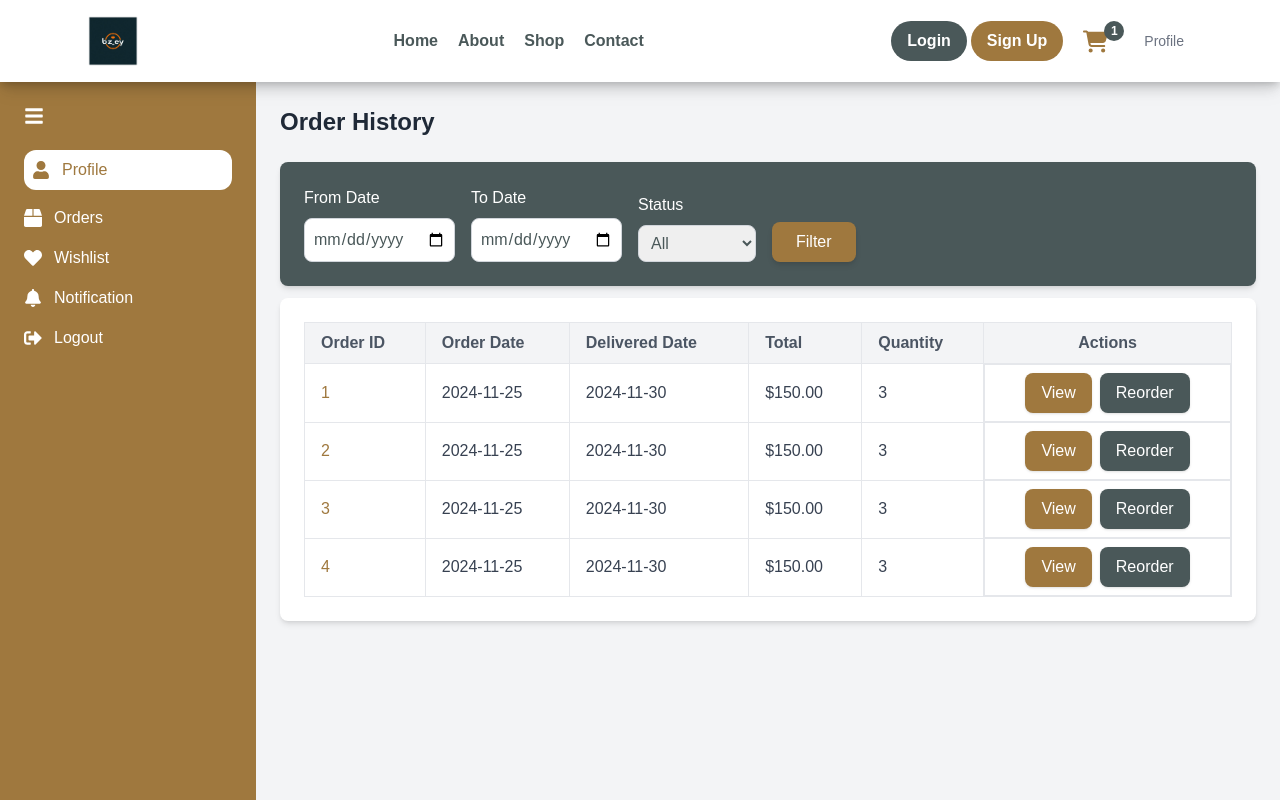
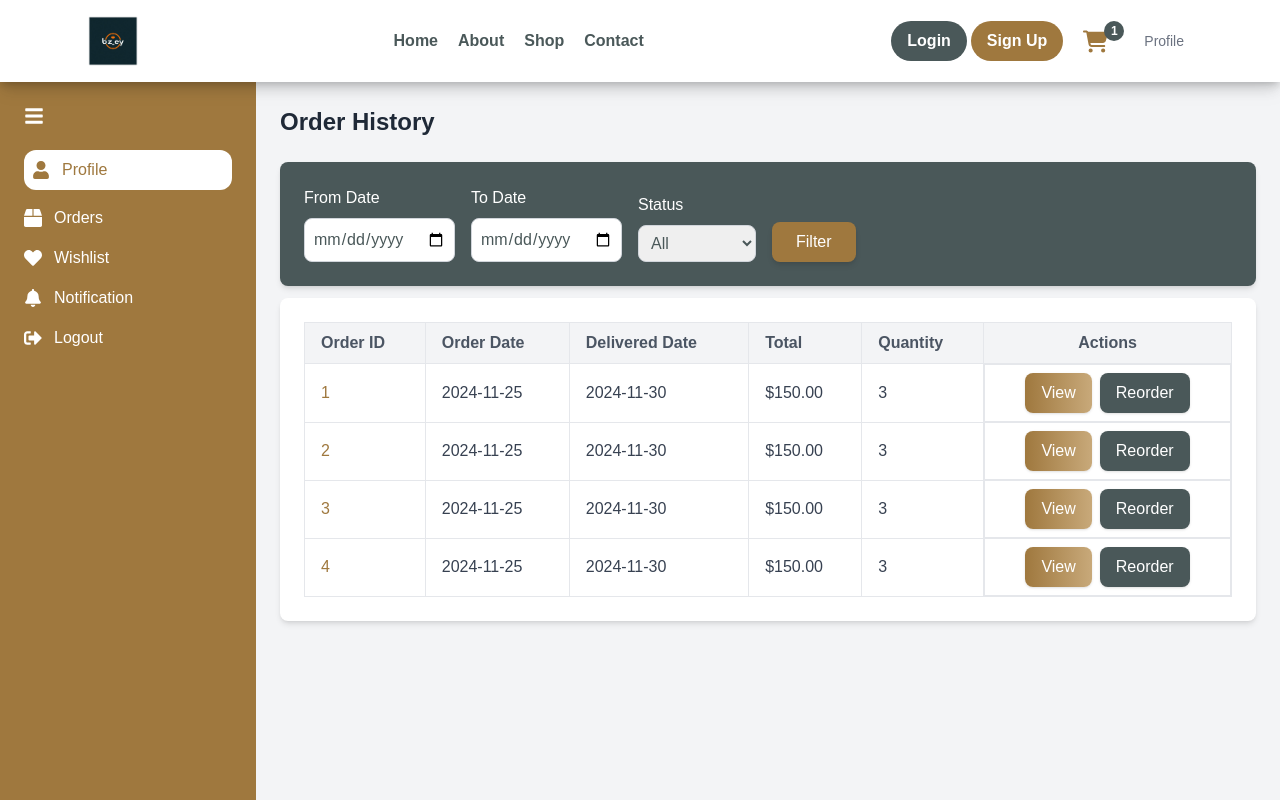
Before and after one commit to Bz14/E-Commerce-Website, a Next.js app in the folder Frontend/ecommerce/: page /profile/order in a window 1280 px wide. Shown: the top 800 px of the page. Built offline with nearby package versions, Linux system fonts and the light colour scheme.

Commit message:
Order section updated.

```diff
--- a/Frontend/ecommerce/src/app/profile/order/page.tsx
+++ b/Frontend/ecommerce/src/app/profile/order/page.tsx
@@ -70,7 +70,7 @@ const OrderHistory = () => {
                     {order.quantity}
                   </td>
                   <td className="border border-gray-200 px-4 py-2 flex gap-2 justify-center">
-                    <button className="px-4 py-2 bg-primaryBrown text-white rounded-lg shadow hover:bg-primaryHover transition">
+                    <button className="px-4 py-2 bg-gradient-to-r from-primaryBrown to-primaryHover  text-white rounded-lg shadow hover:bg-primaryHover transition">
                       View
                     </button>
                     <button className="px-4 py-2 bg-primaryDark text-white rounded-lg shadow hover:bg-gray-400 transition">
```
